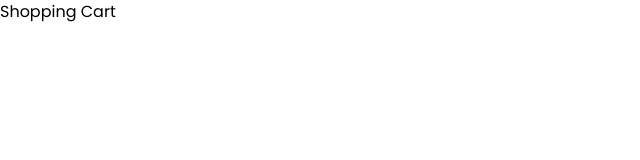
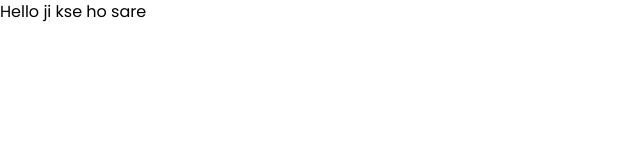
Before and after one commit to Akshat-Kumar-work/shopping-cart-web-app, a React (Create React App) app: page / in a window 1280 px wide. Shown: the top 160 px of the page, without its empty margins (0-640 px from the left). Built offline with nearby package versions, Linux system fonts and the light colour scheme.

Commit message:
commiting on 13 april 23

```diff
--- a/src/App.jsx
+++ b/src/App.jsx
@@ -1,5 +1,5 @@
 const App = () => {
-  return <>Shopping Cart</>;
+  return <>Hello ji kse ho sare</>;
 };
 
 export default App;
```
